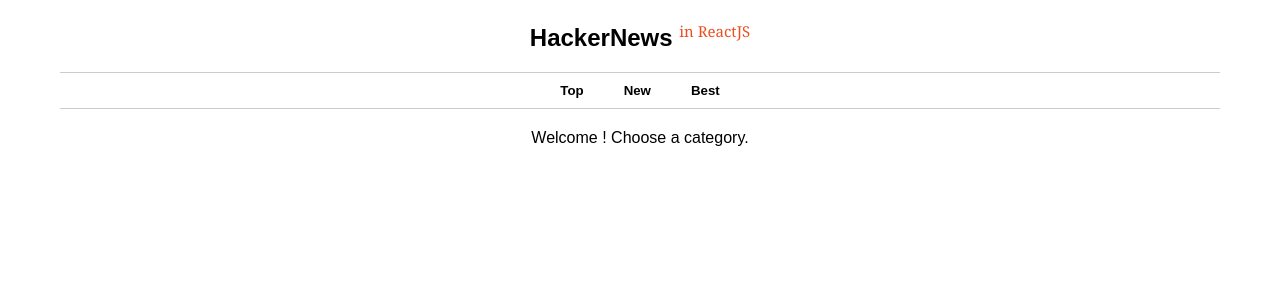
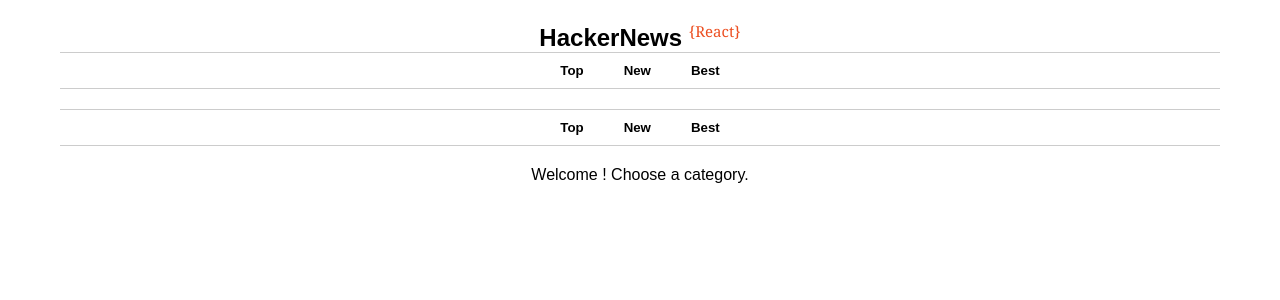
Before and after one commit to aswinsanakan/hackernews-react, a React (Create React App) app: page / in a window 1280 px wide. Shown: the top 300 px of the page. Built offline with nearby package versions, Linux system fonts and the light colour scheme; what apisauce would draw is missing.

Commit message:
Move NavBar to Logo

```diff
--- a/src/components/logo.js
+++ b/src/components/logo.js
@@ -1,15 +1,16 @@
 import React, {Component} from 'react'
 import '../css/logo.css'
+import NavBar from './nav_bar'
 
 class Logo extends Component {
   render () {
     return (
-      <logo>
+      <div>
         <h2>
-          HackerNews <sup>in ReactJS</sup>
+          <a href="/">HackerNews</a> <sup>{'{'}React{'}'}</sup>
         </h2>
-
-      </logo>
+        <NavBar />
+      </div>
     )
   }
 }
```
